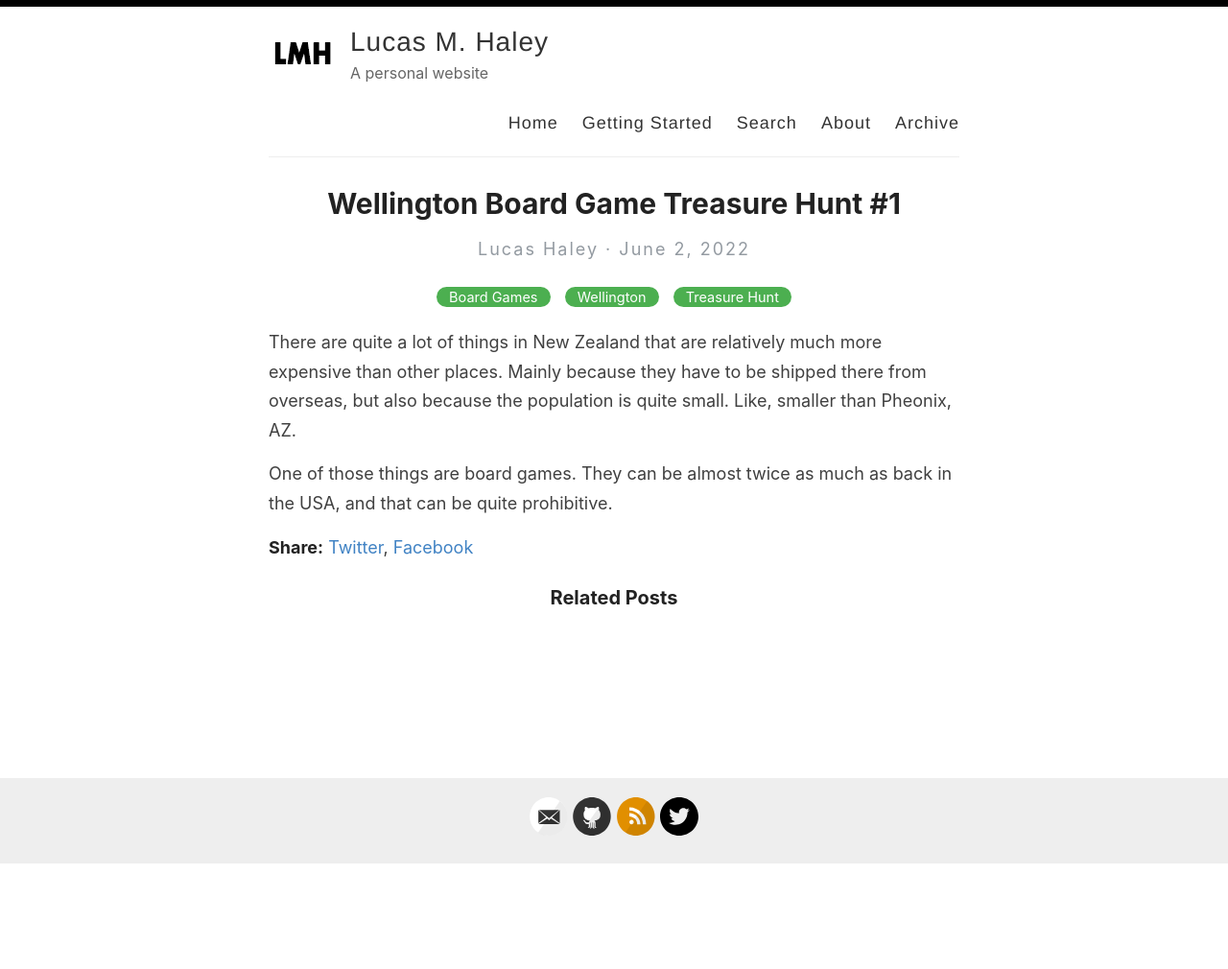
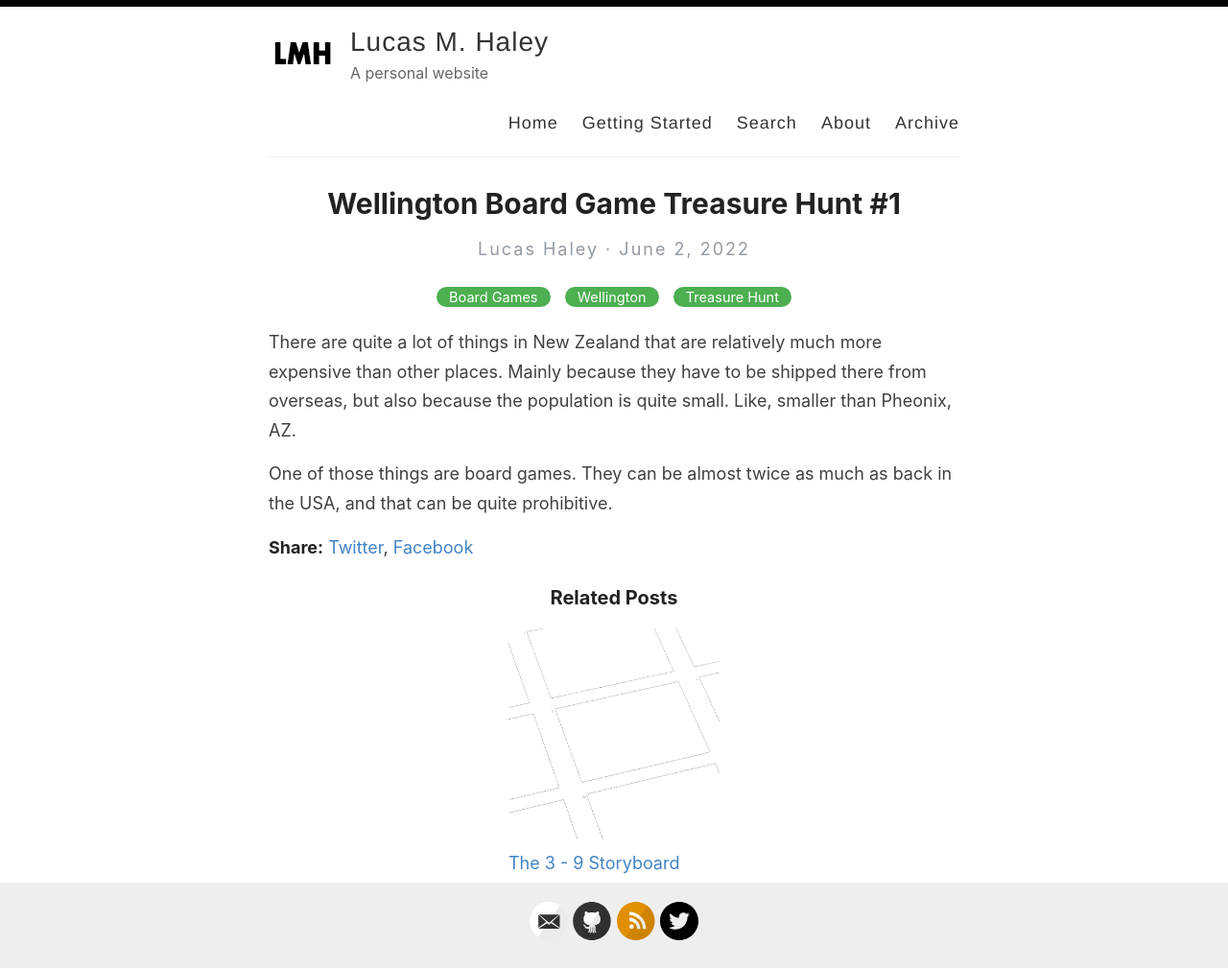
Before and after one commit to lucashaley/lucashaley.github.io, a Jekyll site: the page built from _posts/2022-06-02-wellington-board-game-treasure-hunt-1.md, in a window 1280 px wide. Shown: the whole page at 96% size. Built offline with Jekyll 4.4.1, drawn with Linux system fonts in a browser that asks for light colours; before the commit the page ends 901 px from its top, so only the background shows below that.

Commit message:
Update from Forestry.io lucashaley@yahoo.com updated _posts/2022-06-02-wellington-board-game-treasure-hunt-1.md

```diff
--- a/_posts/2022-06-02-wellington-board-game-treasure-hunt-1.md
+++ b/_posts/2022-06-02-wellington-board-game-treasure-hunt-1.md
@@ -7,7 +7,8 @@ categories:
 - Wellington
 - Treasure Hunt
 splash: ''
-similar_pages: []
+similar_pages:
+- _posts/2021-04-10-the-3-9-storyboard-technique.md
 
 ---
 There are quite a lot of things in New Zealand that are relatively much more expensive than other places. Mainly because they have to be shipped there from overseas, but also because the population is quite small. Like, smaller than Pheonix, AZ.
```
